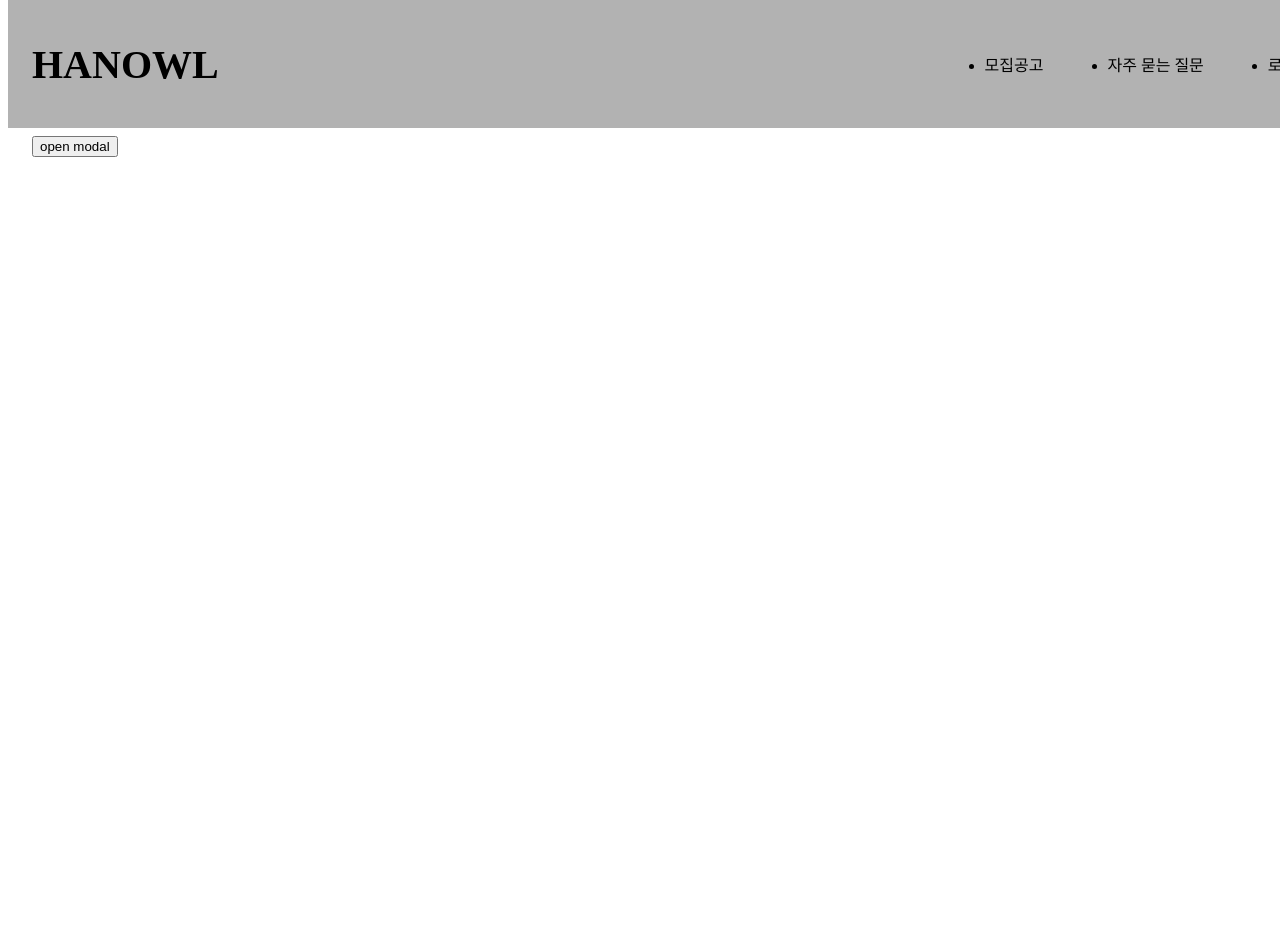
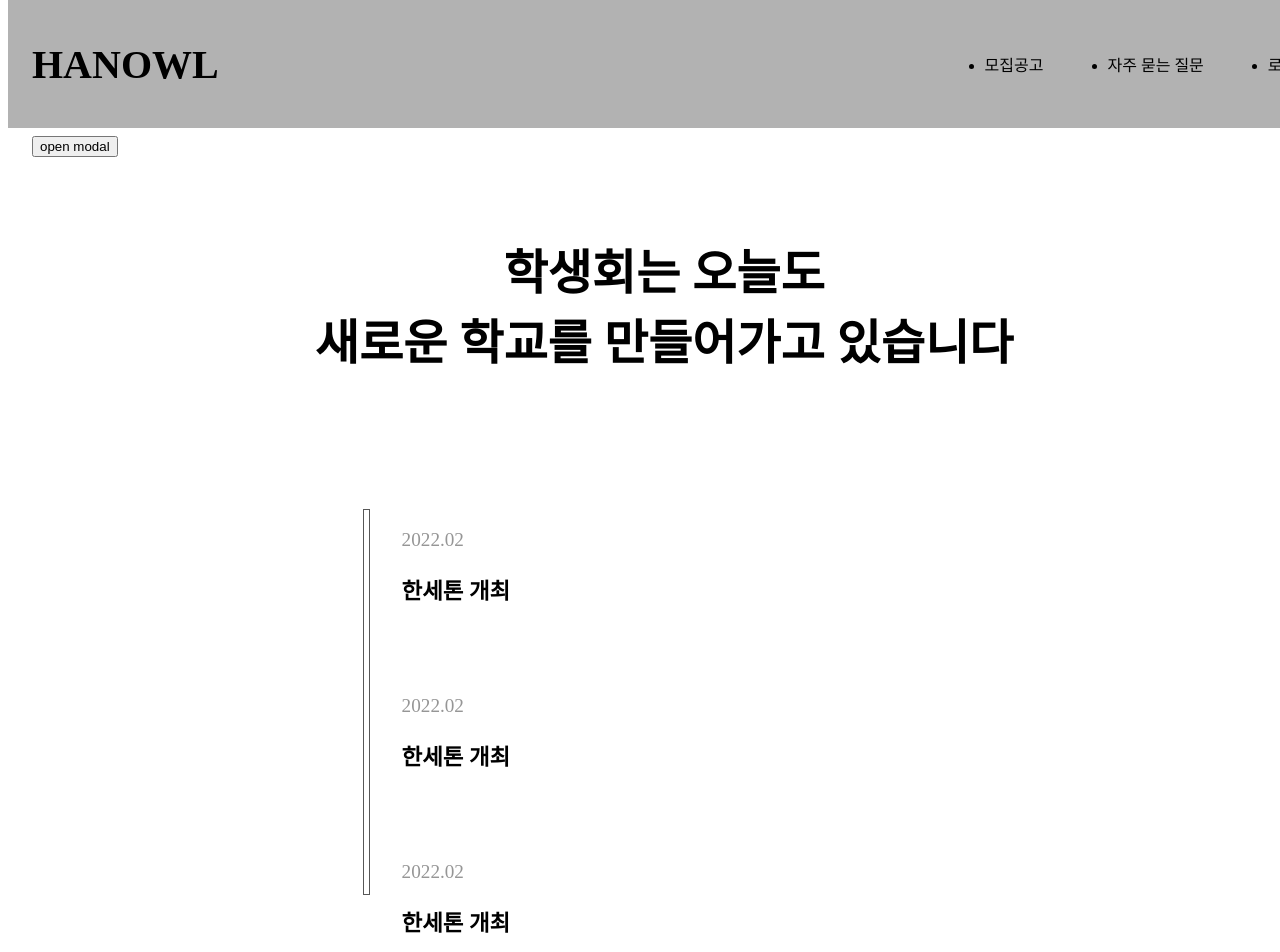
Before and after one commit to hanowwl/recruit.hanowl.com, a React (Vite) app: page / in a window 1280 px wide. Shown: the top 952 px of the page. Built offline with nearby package versions, Linux system fonts and the light colour scheme; no server answers.

Commit message:
feat: add shedule section & create shedule list

```diff
--- /dev/null
+++ b/src/components/section/Schedule/index.tsx
@@ -0,0 +1,34 @@
+import * as S from './styled';
+
+export interface ScheduleItem {
+  date: string;
+  content: string;
+}
+
+export interface ScheduleProps {
+  schedule: ScheduleItem[];
+}
+
+export const Schedule: React.FC<ScheduleProps> = ({ schedule }) => {
+  return (
+    <S.SectionContainer>
+      <S.Container>
+        <S.Title>
+          학생회는 오늘도 <br />
+          새로운 학교를 만들어가고 있습니다
+        </S.Title>
+        <S.ScheduleContainer>
+          <S.ScheduleLine />
+          <S.Schedule>
+            {schedule.map(({ date, content }) => (
+              <div style={{ marginBottom: '3rem' }}>
+                <S.ScheduleDate>{date}</S.ScheduleDate>
+                <S.ScheduleContent>{content}</S.ScheduleContent>
+              </div>
+            ))}
+          </S.Schedule>
+        </S.ScheduleContainer>
+      </S.Container>
+    </S.SectionContainer>
+  );
+};
--- /dev/null
+++ b/src/components/section/Schedule/styled.ts
@@ -0,0 +1,57 @@
+import styled from '@emotion/styled';
+
+export const SectionContainer = styled.section`
+  margin-top: 2.3rem;
+  display: flex;
+  align-items: center;
+  justify-content: center;
+`;
+
+export const Container = styled.div`
+  display: flex;
+  flex-direction: column;
+  align-items: center;
+  justify-content: center;
+  flex-wrap: wrap;
+  width: fit-content;
+`;
+
+export const Title = styled.h1`
+  text-align: center;
+  font-size: 3rem;
+  font-weight: 600;
+  /* border: 1px solid red; */
+`;
+
+export const ScheduleContainer = styled.div`
+  display: flex;
+  align-self: flex-start;
+  /* border: 1px solid blue; */
+  justify-content: space-between;
+  padding-left: 3rem;
+  margin: 6rem 0;
+`;
+
+export const ScheduleLine = styled.span`
+  width: 0.3rem;
+  height: 24rem;
+  border: 1.5px solid #575757;
+  margin-right: 2rem;
+`;
+
+export const Schedule = styled.div`
+  display: flex;
+  flex-direction: column;
+`;
+
+export const ScheduleDate = styled.p`
+  font-size: 1.2rem;
+  font-weight: 400;
+  margin-bottom: 0.3rem;
+  color: #969696;
+`;
+
+export const ScheduleContent = styled.p`
+  font-size: 1.4rem;
+  font-weight: 600;
+`;
--- /dev/null
+++ b/src/components/section/index.ts
@@ -0,0 +1 @@
+export * from './Schedule';
--- /dev/null
+++ b/src/constant/schedule.ts
@@ -0,0 +1,20 @@
+import { ScheduleItem } from '@/components/section';
+
+export const SCHEDULE_LIST: ScheduleItem[] = [
+  {
+    date: '2022.02',
+    content: '한세톤 개최',
+  },
+  {
+    date: '2022.02',
+    content: '한세톤 개최',
+  },
+  {
+    date: '2022.02',
+    content: '한세톤 개최',
+  },
+  {
+    date: '2022.02',
+    content: '한세톤 개최',
+  },
+];
--- a/src/main.tsx
+++ b/src/main.tsx
@@ -21,7 +21,6 @@ ReactDOM.createRoot(document.getElementById('app') as HTMLElement).render(
       <BrowserRouter>
         <Global styles={[globalStyle]} />
         <Modal.Container />
-
         <App />
       </BrowserRouter>
     </ApolloProvider>
--- a/src/pages/main/index.tsx
+++ b/src/pages/main/index.tsx
@@ -1,4 +1,7 @@
 import React from 'react';
+
+import { Schedule } from '@/components/section';
+import { SCHEDULE_LIST } from '@/constant/schedule';
 
 import { LoginModalContent } from '../../components/modal';
 import { useModal } from '../../hooks';
@@ -26,6 +29,7 @@ export const MainPage: React.FC = () => {
       >
         open modal
       </button>
+      <Schedule schedule={SCHEDULE_LIST} />
     </div>
   );
 };
```
